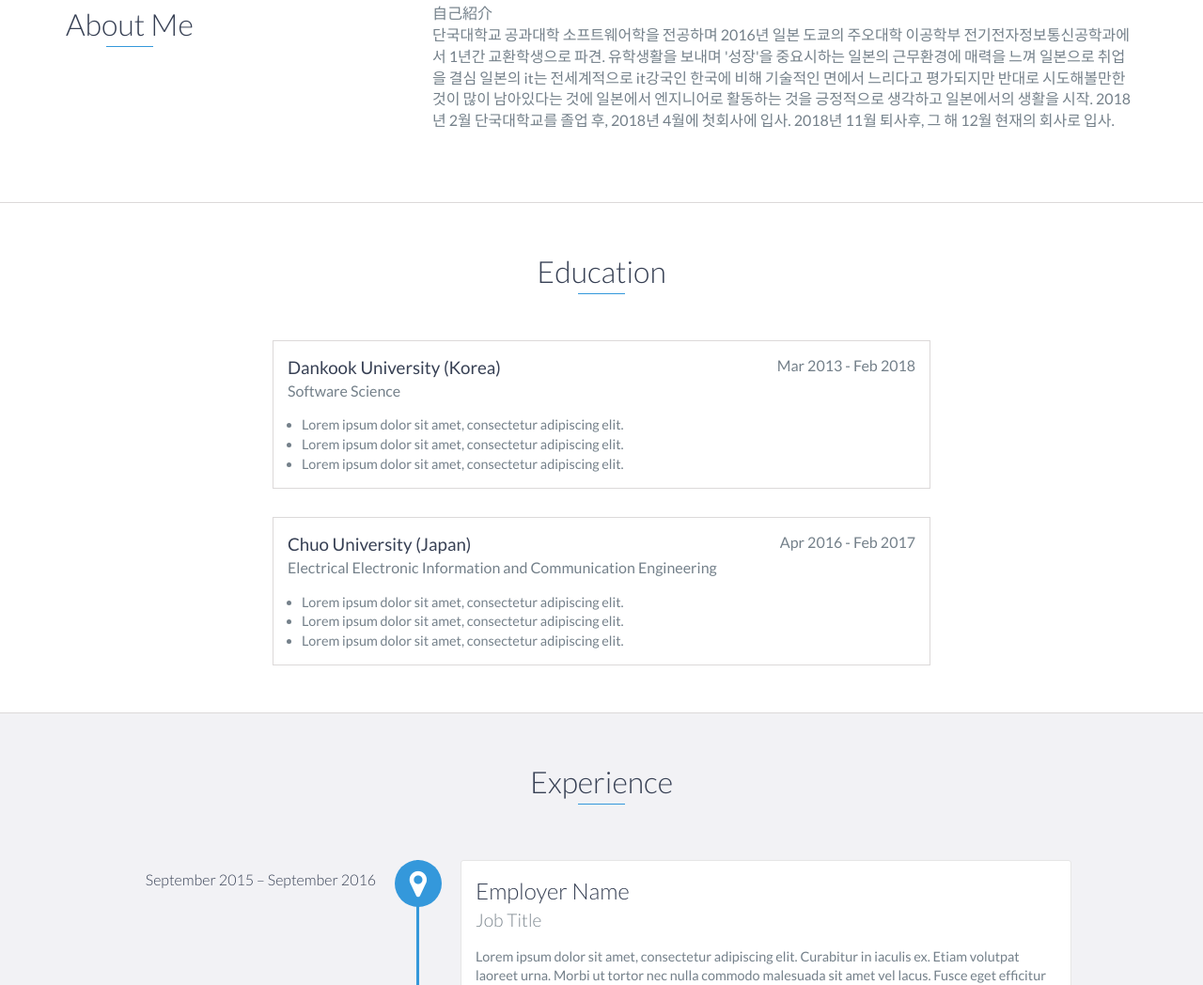
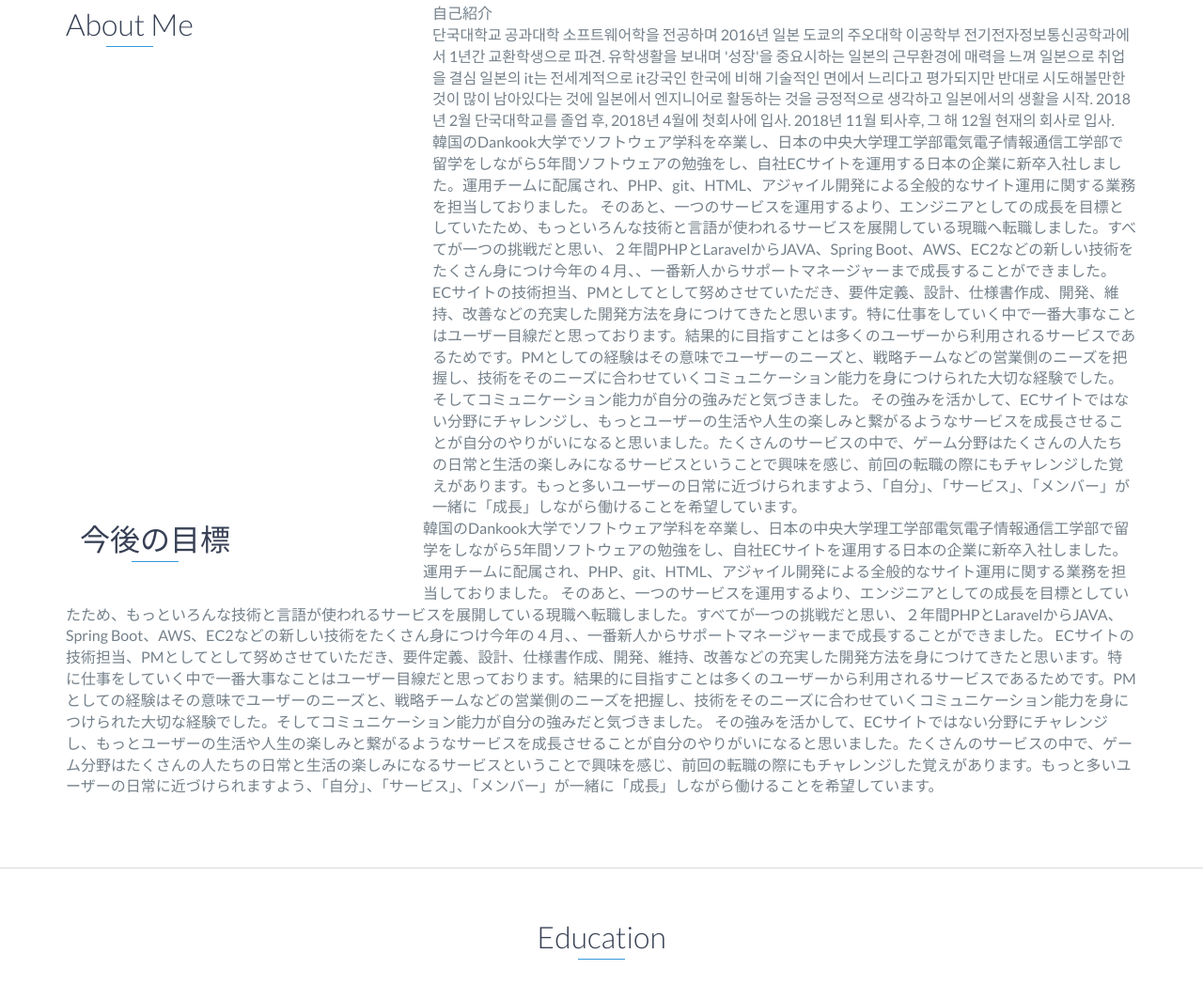
Before and after one commit to soyi94/portfolio, a website: page index.html in a window 1280 px wide. Shown: the part 872-1920 px from the top of the page at 94% size. Drawn offline with nearby package versions, Linux system fonts and the light colour scheme.

Commit message:
Update index.html

```diff
--- a/index.html
+++ b/index.html
@@ -82,8 +82,25 @@
 			    일본의 it는 전세계적으로 it강국인 한국에 비해 기술적인 면에서 느리다고 평가되지만 반대로 시도해볼만한 것이 많이 남아있다는 것에 일본에서 엔지니어로 활동하는 것을 긍정적으로 생각하고 일본에서의 생활을 시작.
 			    2018년 2월 단국대학교를 졸업 후, 2018년 4월에 첫회사에 입사. 2018년 11월 퇴사후, 그 해 12월 현재의 회사로 입사.
                     </p>
+			    <p>
+                        韓国のDankook大学でソフトウェア学科を卒業し、日本の中央大学理工学部電気電子情報通信工学部で留学をしながら5年間ソフトウェアの勉強をし、自社ECサイトを運用する日本の企業に新卒入社しました。運用チームに配属され、PHP、git、HTML、アジャイル開発による全般的なサイト運用に関する業務を担当しておりました。
+そのあと、一つのサービスを運用するより、エンジニアとしての成長を目標としていたため、もっといろんな技術と言語が使われるサービスを展開している現職へ転職しました。すべてが一つの挑戦だと思い、２年間PHPとLaravelからJAVA、Spring Boot、AWS、EC2などの新しい技術をたくさん身につけ今年の４月、、一番新人からサポートマネージャーまで成長することができました。
+ECサイトの技術担当、PMとしてとして努めさせていただき、要件定義、設計、仕様書作成、開発、維持、改善などの充実した開発方法を身につけてきたと思います。特に仕事をしていく中で一番大事なことはユーザー目線だと思っております。結果的に目指すことは多くのユーザーから利用されるサービスであるためです。PMとしての経験はその意味でユーザーのニーズと、戦略チームなどの営業側のニーズを把握し、技術をそのニーズに合わせていくコミュニケーション能力を身につけられた大切な経験でした。そしてコミュニケーション能力が自分の強みだと気づきました。
+その強みを活かして、ECサイトではない分野にチャレンジし、もっとユーザーの生活や人生の楽しみと繋がるようなサービスを成長させることが自分のやりがいになると思いました。たくさんのサービスの中で、ゲーム分野はたくさんの人たちの日常と生活の楽しみになるサービスということで興味を感じ、前回の転職の際にもチャレンジした覚えがあります。もっと多いユーザーの日常に近づけられますよう、「自分」、「サービス」、「メンバー」が一緒に「成長」しながら働けることを希望しています。
+
+                    </p>
                 </div>
             </div>
+		<div class="col-md-4">
+                    <h2 class="heading">今後の目標</h2>
+                </div>
+		<p>
+                        韓国のDankook大学でソフトウェア学科を卒業し、日本の中央大学理工学部電気電子情報通信工学部で留学をしながら5年間ソフトウェアの勉強をし、自社ECサイトを運用する日本の企業に新卒入社しました。運用チームに配属され、PHP、git、HTML、アジャイル開発による全般的なサイト運用に関する業務を担当しておりました。
+そのあと、一つのサービスを運用するより、エンジニアとしての成長を目標としていたため、もっといろんな技術と言語が使われるサービスを展開している現職へ転職しました。すべてが一つの挑戦だと思い、２年間PHPとLaravelからJAVA、Spring Boot、AWS、EC2などの新しい技術をたくさん身につけ今年の４月、、一番新人からサポートマネージャーまで成長することができました。
+ECサイトの技術担当、PMとしてとして努めさせていただき、要件定義、設計、仕様書作成、開発、維持、改善などの充実した開発方法を身につけてきたと思います。特に仕事をしていく中で一番大事なことはユーザー目線だと思っております。結果的に目指すことは多くのユーザーから利用されるサービスであるためです。PMとしての経験はその意味でユーザーのニーズと、戦略チームなどの営業側のニーズを把握し、技術をそのニーズに合わせていくコミュニケーション能力を身につけられた大切な経験でした。そしてコミュニケーション能力が自分の強みだと気づきました。
+その強みを活かして、ECサイトではない分野にチャレンジし、もっとユーザーの生活や人生の楽しみと繋がるようなサービスを成長させることが自分のやりがいになると思いました。たくさんのサービスの中で、ゲーム分野はたくさんの人たちの日常と生活の楽しみになるサービスということで興味を感じ、前回の転職の際にもチャレンジした覚えがあります。もっと多いユーザーの日常に近づけられますよう、「自分」、「サービス」、「メンバー」が一緒に「成長」しながら働けることを希望しています。
+
+                    </p>
         </div>
     </div>
     <!-- End #about -->
```
